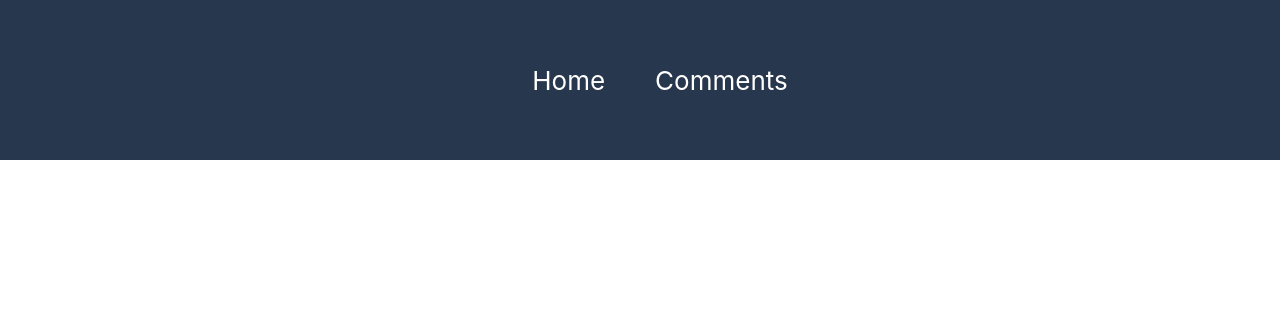
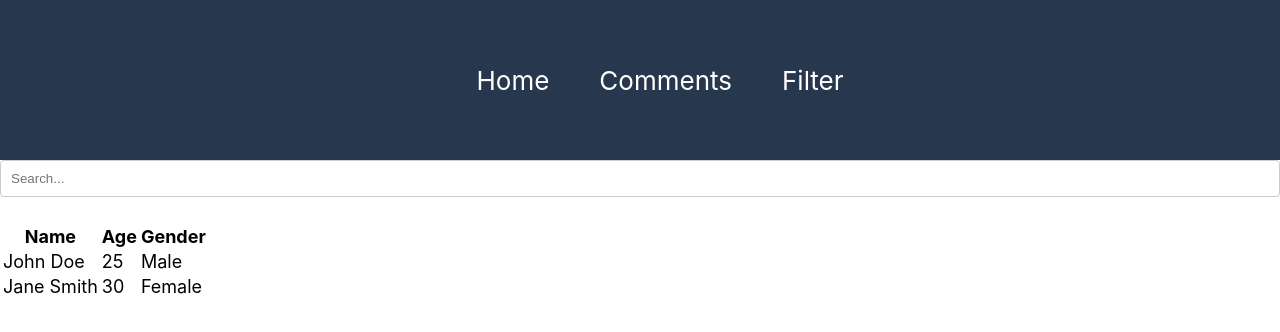
Before and after one commit to Petra-Poliakova/react-pwa-test, a React (Create React App) app: page /TableFilter in a window 1280 px wide. Before the commit this address had no page. Shown: the top 332 px of the page. Built offline with nearby package versions, Linux system fonts and the light colour scheme.

Commit message:
Added Filter component

```diff
--- a/package.json
+++ b/package.json
@@ -12,6 +12,7 @@
     "react-dom": "^18.2.0",
     "react-router-dom": "^6.11.2",
     "react-scripts": "5.0.1",
+    "react-table": "^7.8.0",
     "uid": "^2.0.2",
     "web-vitals": "^2.1.4",
     "workbox-background-sync": "^6.5.4",
--- a/src/App.js
+++ b/src/App.js
@@ -1,26 +1,28 @@
-import React from 'react';
-import { Routes, Route } from 'react-router-dom';
+import React from "react";
+import { Routes, Route } from "react-router-dom";
 
-import './App.css';
-import Home from './pages/Home'
-import Comments from './pages/Comments'
-import Nav from './Nav'
-
+import "./App.css";
+import Home from "./pages/Home";
+import Comments from "./pages/Comments";
+import Filter from "./pages/Filter";
+import TableFilter from "./pages/TableFilter";
+import Nav from "./Nav";
 
 function App() {
-    return (
-      <>
+  return (
+    <>
       <header>
-      <Nav/>
+        <Nav />
       </header>
 
       <Routes>
-        <Route path="/" element={<Home/>}></Route>
-        <Route path='/Comments' element={<Comments/>}></Route>
+        <Route path="/" element={<Home />}></Route>
+        <Route path="/Comments" element={<Comments />}></Route>
+        <Route path="/Filter" element={<Filter />}></Route>
+        <Route path="/TableFilter" element={<TableFilter />}></Route>
       </Routes>
-      </>
-
-    );
-  }
+    </>
+  );
+}
 
 export default App;
--- a/src/Nav.jsx
+++ b/src/Nav.jsx
@@ -1,17 +1,47 @@
-import React from 'react'
-import {NavLink} from 'react-router-dom'
+import React from "react";
+import { NavLink } from "react-router-dom";
 
-import './index.css';
+import "./index.css";
 
 const Nav = () => {
   return (
     <nav>
-        <ul>
-          <li><NavLink to="/" className={({isActive})=> isActive ? 'active' : ''}>Home</NavLink></li>
-          <li><NavLink to="/Comments" className={({isActive})=> isActive ? 'active' : ''}>Comments</NavLink></li>
-        </ul>
+      <ul>
+        <li>
+          <NavLink
+            to="/"
+            className={({ isActive }) => (isActive ? "active" : "")}
+          >
+            Home
+          </NavLink>
+        </li>
+        <li>
+          <NavLink
+            to="/Comments"
+            className={({ isActive }) => (isActive ? "active" : "")}
+          >
+            Comments
+          </NavLink>
+        </li>
+        <li>
+          <NavLink
+            to="/Filter"
+            className={({ isActive }) => (isActive ? "active" : "")}
+          >
+            Filter
+          </NavLink>
+        </li>
+        {/* <li>
+          <NavLink
+            to="/TableFilter"
+            className={({ isActive }) => (isActive ? "active" : "")}
+          >
+            Table filter
+          </NavLink>
+        </li> */}
+      </ul>
     </nav>
-  )
-}
+  );
+};
 
-export default Nav
+export default Nav;
--- a/src/index.css
+++ b/src/index.css
@@ -67,7 +67,7 @@ nav a {
   padding: 50px 25px;
   text-decoration: none;
 }
-a.active{
+a.active {
   text-decoration: underline;
 }
 .container {
@@ -148,18 +148,28 @@ button:focus {
   width: 50px;
   height: 60px;
 }
-.post-container{
+.post-container {
   margin: 15px 25px;
-  width:50%;
+  width: 50%;
 }
-.post-box{
-  margin-bottom:25px;
+.post-box {
+  margin-bottom: 25px;
   border-top: 2px solid var(--primary-color);
   border-bottom: 2px solid var(--primary-color);
-   padding: 0 25px
+  padding: 0 25px;
 }
-
-
+.tableHeaderStyle {
+  background-color: var(--primary-color);
+  border-right: 7px solid var(--white-color);
+  color: var(--white-color);
+  padding: 10px;
+  font-weight: "bold";
+}
+.tableCellStyle {
+  background-color: var(--light200-color);
+  border: 7px solid var(--white-color);
+  padding: 10px;
+}
 
 @media (max-width: 1000px) {
   .form-box {
@@ -174,7 +184,7 @@ button:focus {
   .avatar-box {
     width: 80%;
   }
-  .post-container{
-    width:100%;
+  .post-container {
+    width: 100%;
   }
 }
--- /dev/null
+++ b/src/pages/Filter.jsx
@@ -0,0 +1,72 @@
+import React, { useEffect, useState } from "react";
+
+import "../index.css";
+
+const Filter = () => {
+  const [data, setData] = useState([]);
+
+  const fetchData = async () => {
+    const response = await fetch("https://dummyjson.com/products").then((res) =>
+      res.json()
+    );
+    //.then((response) => setData(response.products))
+    setData(response.products);
+  };
+  useEffect(() => {
+    fetchData();
+  }, []);
+  console.log(data);
+  //   const handleSearch = (e) => {
+  //     setSearch(e.target.value);
+  //   };
+
+  //TypeError: value.toLowerCase is not a function
+
+  //   const handleFilter = () => {
+  //     const result = data.filter((value) => {
+  //       if (typeof value === "string") {
+  //         return value.toLowerCase().includes(search.toLowerCase());
+  //       }
+  //       return false; // Skip non-string values
+  //     });
+  //     setFilter(result);
+  //   };
+  //   useEffect(() => {
+  //     handleFilter();
+  //   }, [search, data]);
+
+  return (
+    <div>
+      <table
+        style={{
+          width: "95%",
+          borderCollapse: "collapse",
+          margin: "25px auto",
+        }}
+      >
+        <thead>
+          <tr>
+            <th className="tableHeaderStyle">Id</th>
+            <th className="tableHeaderStyle">Title</th>
+            <th className="tableHeaderStyle">Brand</th>
+            <th className="tableHeaderStyle">Category</th>
+            <th className="tableHeaderStyle">Price</th>
+          </tr>
+        </thead>
+        <tbody>
+          {data.map((item, index) => (
+            <tr key={index}>
+              <td className="tableCellStyle">{item.id}</td>
+              <td className="tableCellStyle">{item.title}</td>
+              <td className="tableCellStyle">{item.brand}</td>
+              <td className="tableCellStyle">{item.category}</td>
+              <td className="tableCellStyle">€ {item.price}</td>
+            </tr>
+          ))}
+        </tbody>
+      </table>
+    </div>
+  );
+};
+
+export default Filter;
--- /dev/null
+++ b/src/pages/TableFilter.jsx
@@ -0,0 +1,93 @@
+import React, { useMemo } from "react";
+import { useTable, useFilters, useGlobalFilter } from "react-table";
+
+// Definícia údajov
+const data = [
+  {
+    name: "John Doe",
+    age: 25,
+    gender: "Male",
+  },
+  {
+    name: "Jane Smith",
+    age: 30,
+    gender: "Female",
+  },
+  // Pridať ďalšie údaje podľa potreby
+];
+
+// Definícia stĺpcov
+const columns = [
+  {
+    Header: "Name",
+    accessor: "name", // prístup k hodnote v dátach
+  },
+  {
+    Header: "Age",
+    accessor: "age",
+  },
+  {
+    Header: "Gender",
+    accessor: "gender",
+  },
+  // Pridaj ďalšie stĺpce podľa potreby
+];
+
+const TableFilter = () => {
+  // Použitie react-table hookov
+  const {
+    getTableProps,
+    getTableBodyProps,
+    headerGroups,
+    rows,
+    prepareRow,
+    state,
+    setGlobalFilter,
+  } = useTable(
+    {
+      columns,
+      data,
+    },
+    useFilters,
+    useGlobalFilter
+  );
+
+  const { globalFilter } = state;
+
+  // Renderovanie komponentu
+  return (
+    <div>
+      <input
+        type="text"
+        value={globalFilter || ""}
+        onChange={(e) => setGlobalFilter(e.target.value)}
+        placeholder="Search..."
+      />
+      <table {...getTableProps()} style={{ marginTop: "1rem" }}>
+        <thead>
+          {headerGroups.map((headerGroup) => (
+            <tr {...headerGroup.getHeaderGroupProps()}>
+              {headerGroup.headers.map((column) => (
+                <th {...column.getHeaderProps()}>{column.render("Header")}</th>
+              ))}
+            </tr>
+          ))}
+        </thead>
+        <tbody {...getTableBodyProps()}>
+          {rows.map((row) => {
+            prepareRow(row);
+            return (
+              <tr {...row.getRowProps()}>
+                {row.cells.map((cell) => (
+                  <td {...cell.getCellProps()}>{cell.render("Cell")}</td>
+                ))}
+              </tr>
+            );
+          })}
+        </tbody>
+      </table>
+    </div>
+  );
+};
+
+export default TableFilter;
```
Also changed, not shown: src/service-worker.js (+27 -3 lines), 1 other file (tests, documents, lock files or other folders).
